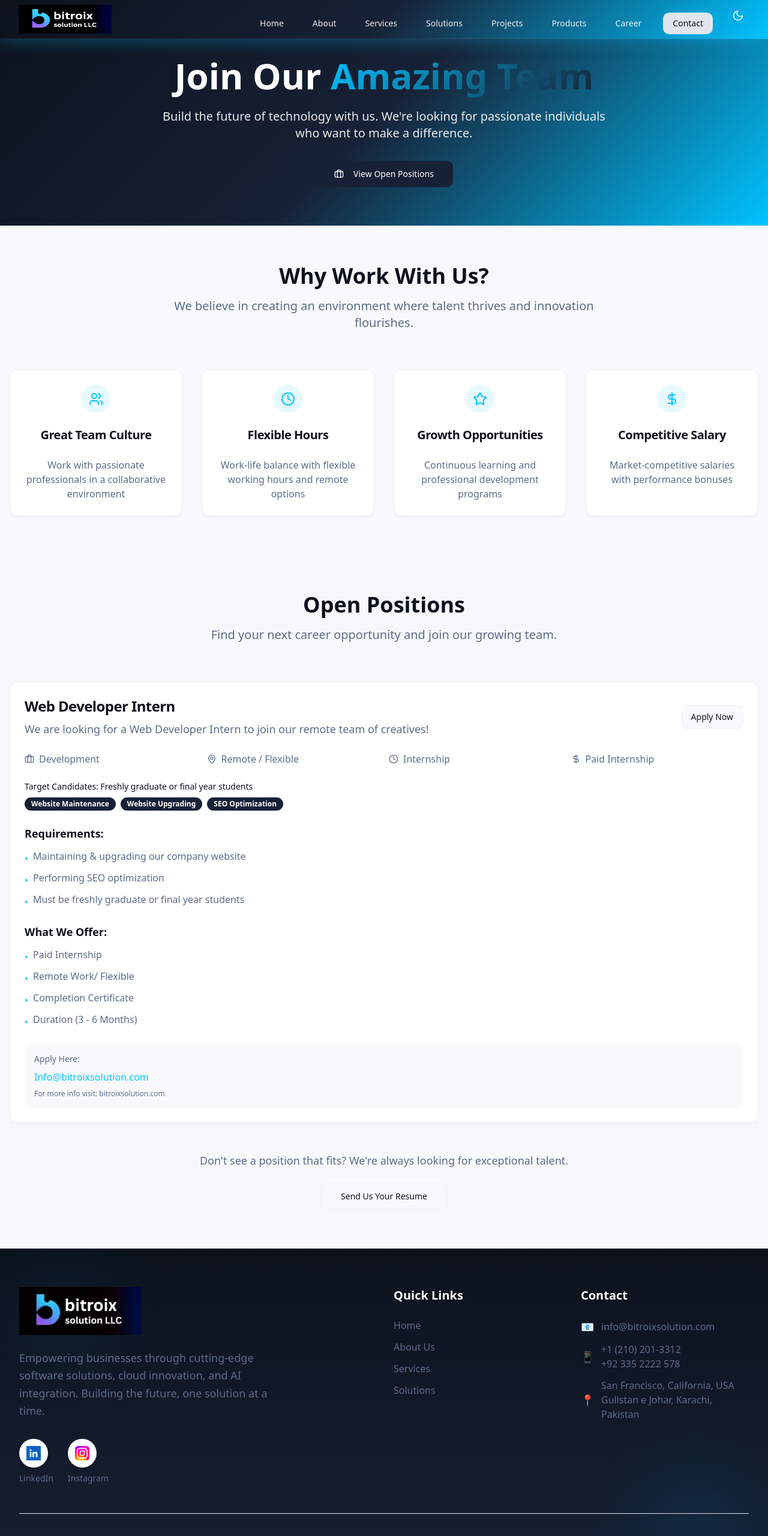
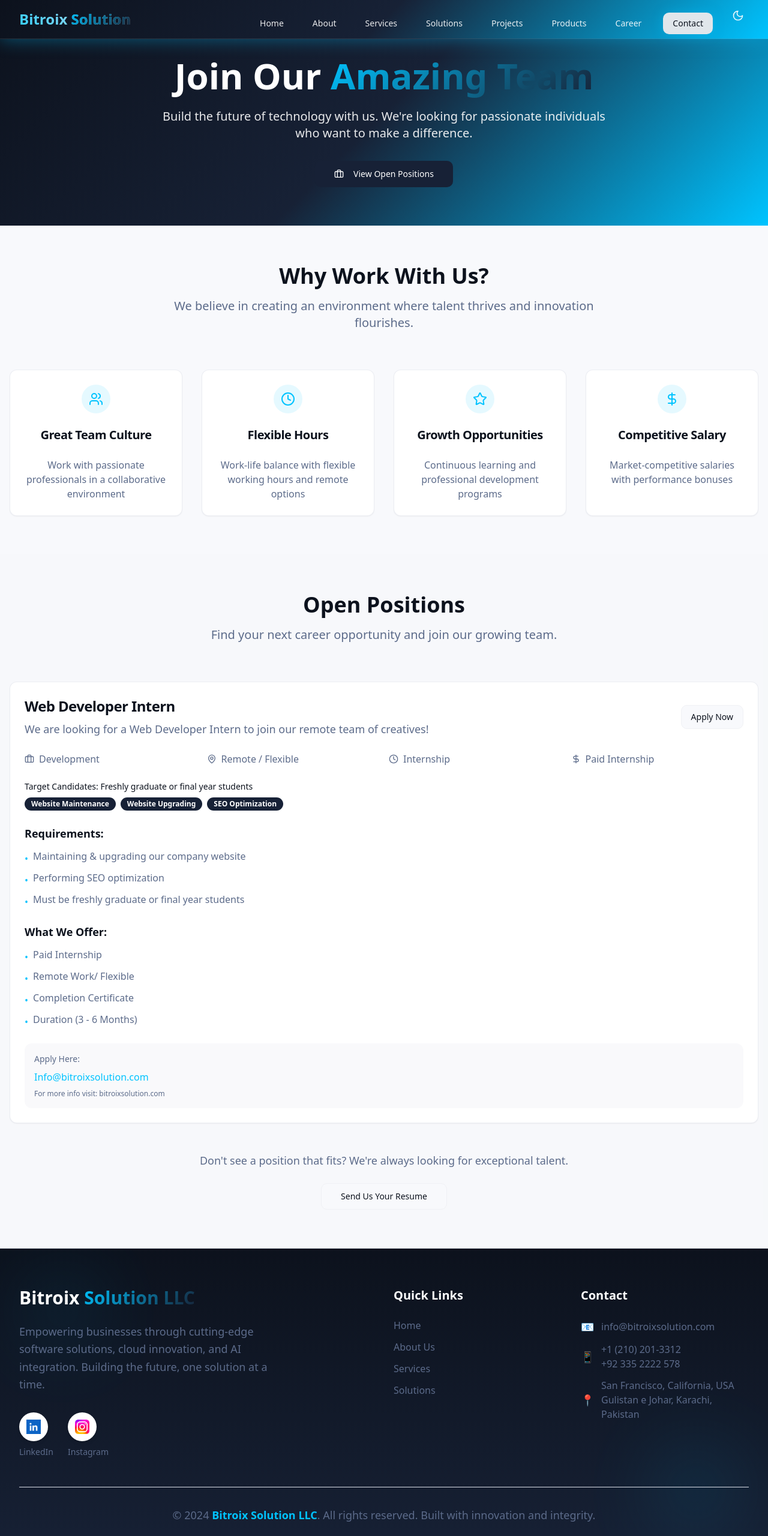
Before and after one commit to WajahatAli251/bitroix-solution, a React (Vite) app: page /career in a window 1280 px wide. Shown: the top 2560 px of the page at 60% size. Built offline with nearby package versions, Linux system fonts and the light colour scheme.

Commit message:
Reverted to commit 273b9220d60bbf42ccf3e9c4c84af3e9cb776429

```diff
--- a/src/components/Footer.tsx
+++ b/src/components/Footer.tsx
@@ -1,4 +1,3 @@
-import bitroixLogo from '@/assets/bitroix-logo.png';
 
 const Footer = () => {
   const scrollToSection = (sectionId: string) => {
@@ -21,11 +20,9 @@ const Footer = () => {
           <div className="grid grid-cols-1 md:grid-cols-4 gap-8">
             {/* Company Info */}
             <div className="col-span-1 md:col-span-2">
-              <img
-                src={bitroixLogo}
-                alt="Bitroix Solution LLC"
-                className="h-16 md:h-20 w-auto mb-6 brightness-110 contrast-110"
-              />
+              <h3 className="text-3xl font-bold mb-6 text-white">
+                Bitroix <span className="text-gradient">Solution LLC</span>
+              </h3>
               <p className="text-muted-foreground dark:text-gray-300 mb-8 max-w-md text-lg leading-relaxed">
                 Empowering businesses through cutting-edge software solutions, cloud innovation, and AI integration.
                 Building the future, one solution at a time.
--- a/src/components/Navigation.tsx
+++ b/src/components/Navigation.tsx
@@ -2,7 +2,6 @@ import { useState } from 'react';
 import { useNavigate, useLocation } from 'react-router-dom';
 import { useTheme } from 'next-themes';
 import { Moon, Sun } from 'lucide-react';
-import bitroixLogo from '@/assets/bitroix-logo.png';
 
 const Navigation = () => {
   const [isMenuOpen, setIsMenuOpen] = useState(false);
@@ -37,17 +36,12 @@ const Navigation = () => {
         <div className="flex justify-between items-center h-16 md:h-18">
           {/* Logo */}
           <div className="flex-shrink-0">
-            <div
+            <h1
               onClick={() => navigate('/')}
-              className="hover-lift cursor-pointer"
+              className="text-xl md:text-2xl font-bold text-white hover-lift cursor-pointer text-gradient-accent"
             >
-              <img
-                src={bitroixLogo}
-                alt="Bitroix Solution LLC"
-                className="h-10 md:h-12 w-auto scale-x-125 origin-left drop-shadow-lg"
-                style={{ filter: 'brightness(1.2) contrast(1.1)' }}
-              />
-            </div>
+              Bitroix <span className="text-gradient">Solution</span>
+            </h1>
           </div>
 
           {/* Desktop Menu */}
```
Also changed, not shown: src/assets/bitroix-logo.png (deleted).
